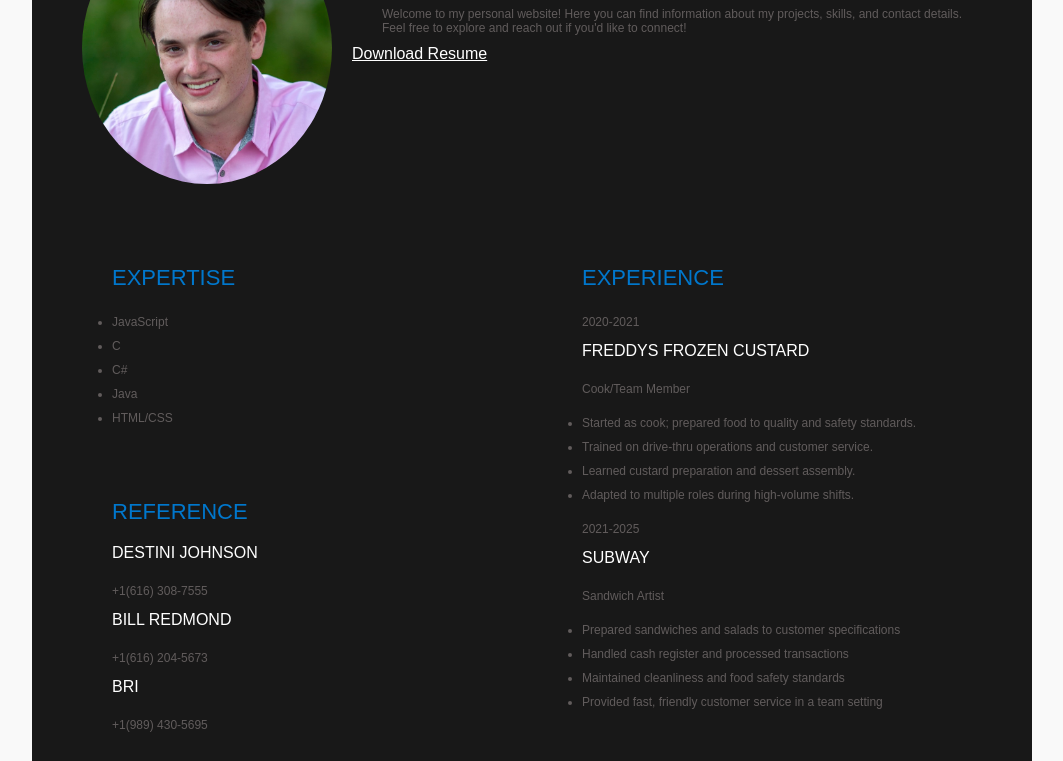
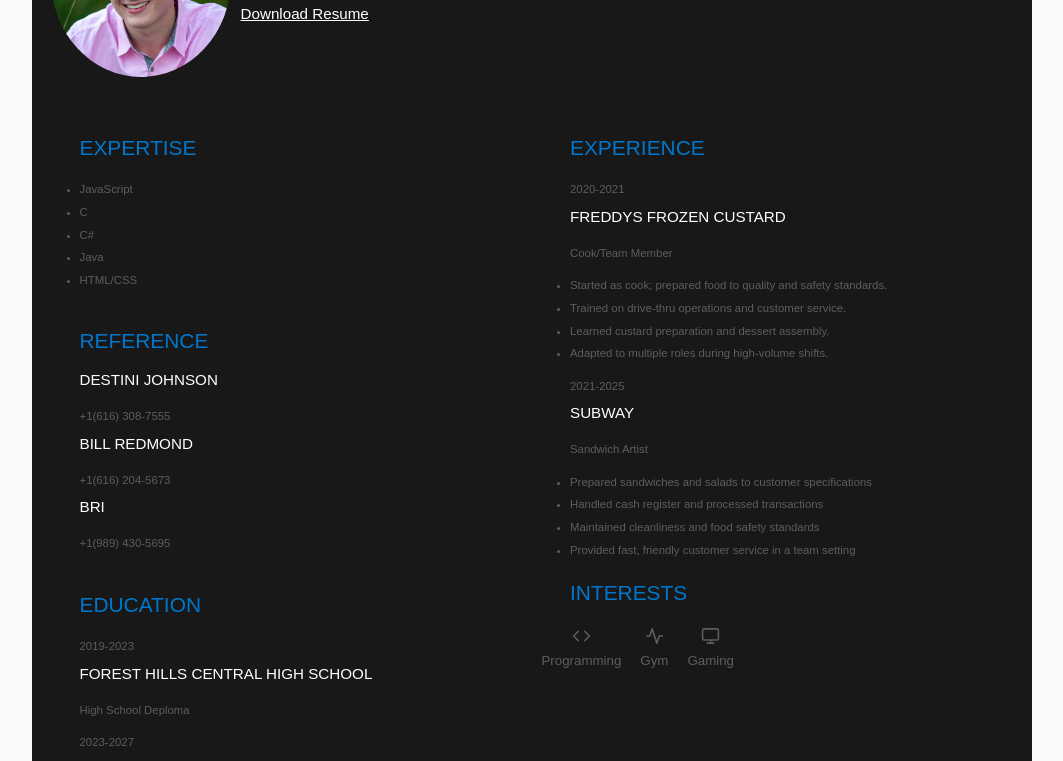
Before and after one commit to JWac46/my_resume-, a plain HTML site: page index.html in a window 1280 px wide. Shown: the part 138-899 px from the top of the page, without its empty margins (108-1171 px from the left). Drawn offline with nearby package versions, Linux system fonts and the light colour scheme; a web font is replaced by a local one.

Commit message:
Refactor CSS styles and adjust layout properties

```diff
--- a/style.css
+++ b/style.css
@@ -17,7 +17,7 @@
     --text-color: #615c5c;
 }
 html{
-    font-size: 10px;
+    font-size: 9.5px;
     height: 100%;
 }
 body{
@@ -83,12 +83,12 @@ a{
     width: 80%;
     flex: 1 0 auto;
     margin: 0 auto;
-    padding: 5rem;
+    padding: 2rem;
     display: grid;
     background: rgb(24, 24, 24);
     grid-template-columns: 1fr 1fr;
     grid-template-rows: auto 1fr auto;
-    gap: 4rem;
+    gap: 2rem;
 }
 @media only screen and (max-width: 768px){
     .container{
@@ -107,14 +107,14 @@ a{
 .group1{
     display: flex;
     flex-direction: column;
-    gap: 5rem;
+    gap: 2rem;
     grid-column: 1;
 }
 
 .group2{
     display: flex;
     flex-direction: column;
-    gap: 5rem;
+    gap: 2rem;
     grid-column: 2;
 }
 
@@ -130,19 +130,19 @@ a{
     display: flex;
     grid-template-rows: 1fr;
     flex-direction: row;
-    gap: 5rem;
+    gap: 2rem;
     grid-column: 1/3;
 }
 
 /* Profile */
 .profile-container {
 display: flex;
-gap: 2rem;
+gap: 1rem;
 
 }
 
 .profile-image {
-    max-width: 250px;
+    max-width: 180px;
 }
 
 .first-name {
@@ -241,6 +241,17 @@ color: var(--text-color);
 social-item svg {
     width: 2rem;
 }
+
+@media print{
+body {
+        -webkit-print-color-adjust: exact;
+        print-color-adjust: exact;
+    }
+    .container {
+        width: 100%;
+        margin: 0;
+        padding: 1.5cm;
+}
 /*
          <h1 class="subtitle">---placeholder---</h1>
             <p class="description">---placeholder---</p>
```
